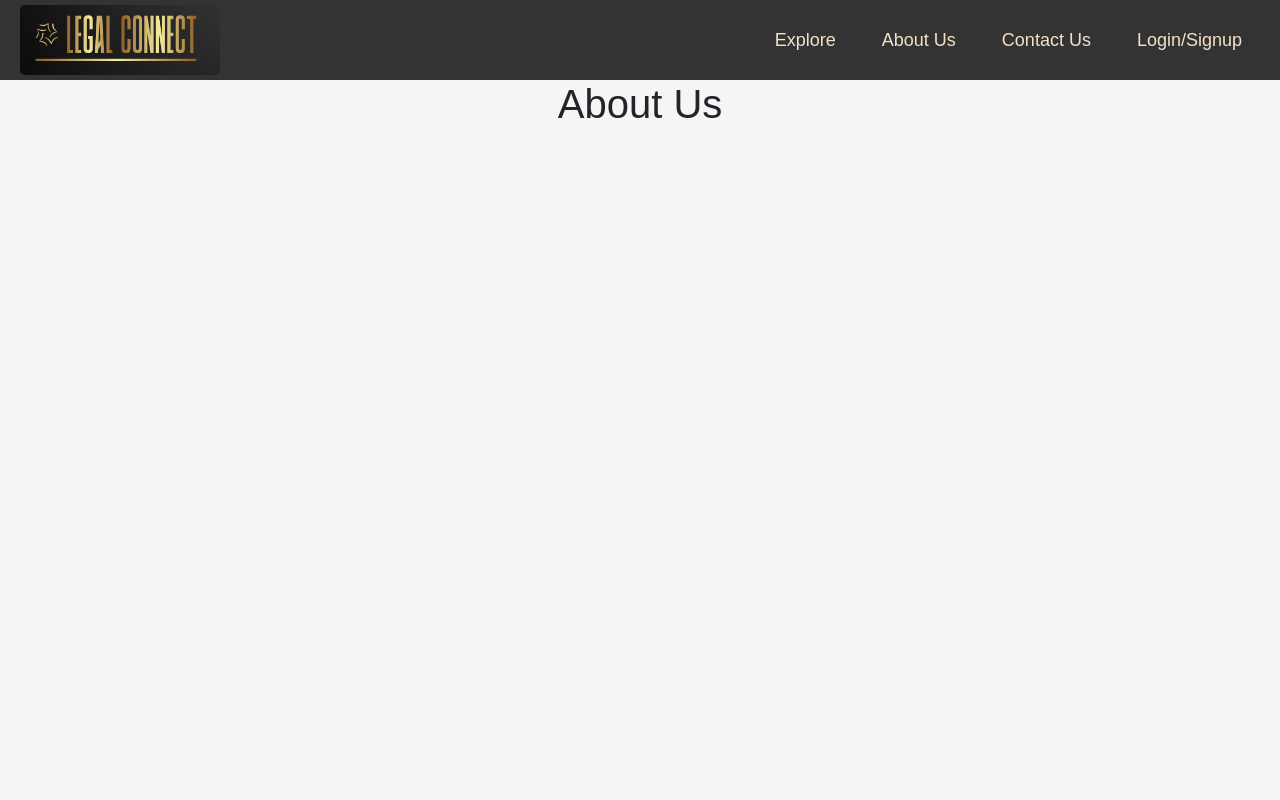
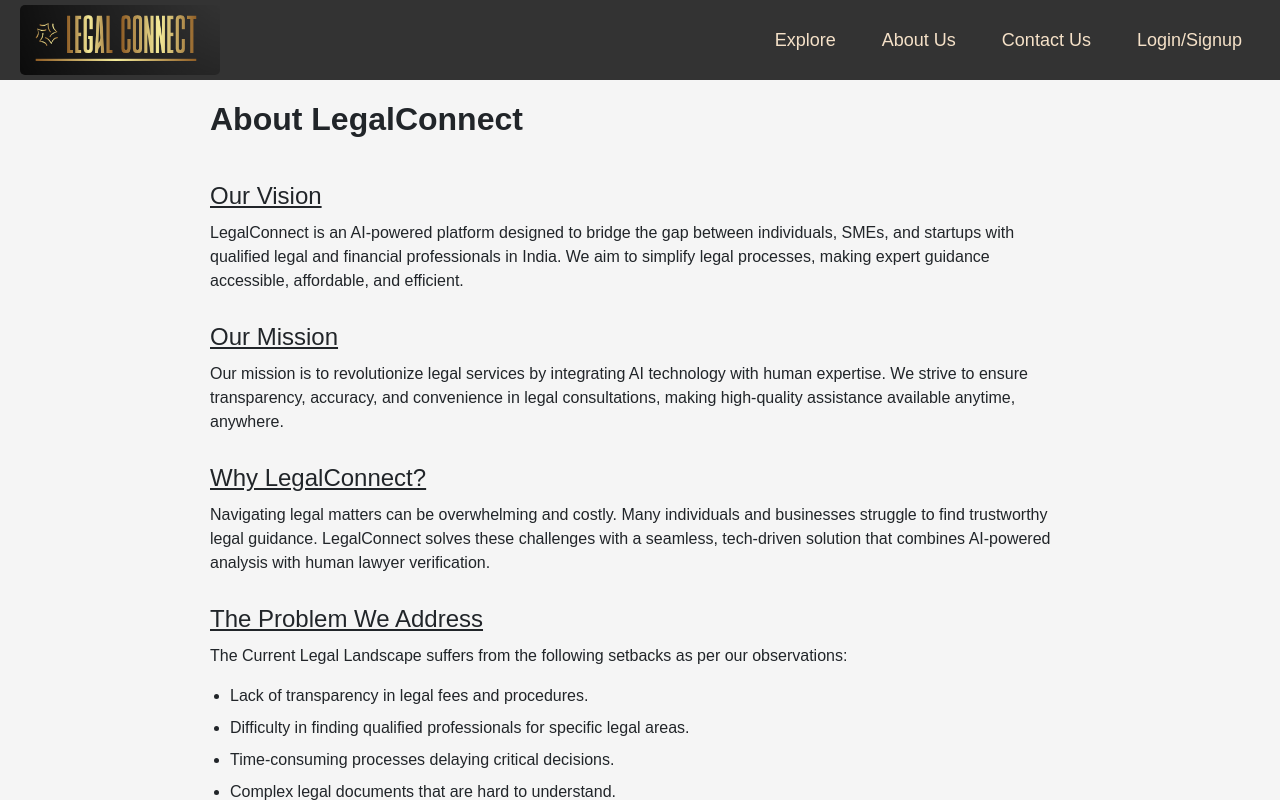
Before and after one commit to MineshShaw/LegalConnect, a React (Create React App) app in the folder legal-connect/client/: page /aboutus in a window 1280 px wide. Built offline with nearby package versions, Linux system fonts and the light colour scheme; no server answers.

Commit message:
content for about us page

```diff
--- a/legal-connect/client/src/Pages/AboutUsPage/AboutUsPage.css
+++ b/legal-connect/client/src/Pages/AboutUsPage/AboutUsPage.css
@@ -0,0 +1,104 @@
+.about-us-page {
+    max-width: 900px;
+    margin: auto;
+    padding: 20px;
+    text-align: left;
+}
+
+.about-section {
+    margin-bottom: 30px;
+}
+
+h1 {
+    font-size: 2rem;
+    margin-bottom: 20px;
+}
+
+h2 {
+    font-size: 1.5rem;
+    margin-bottom: 10px;
+    text-decoration: underline;
+}
+
+ul {
+    padding-left: 20px;
+}
+
+ul li {
+    margin-bottom: 8px;
+}
+
+.testimonial-section {
+    margin-top: 40px;
+}
+
+.testimonial-slider {
+    display: flex;
+    gap: 15px;
+    overflow-x: auto;
+    scroll-behavior: smooth;
+    padding-bottom: 10px;
+}
+
+.testimonial {
+    width: 300px;
+    padding: 16px;
+    border: 1px solid #ddd;
+    border-radius: 8px;
+    box-shadow: 2px 2px 10px rgba(0, 0, 0, 0.1);
+    text-align: center;
+    background: white;
+    flex-shrink: 0;
+}
+
+.testimonial img {
+    width: 80px;
+    height: 80px;
+    border-radius: 50%;
+    object-fit: cover;
+    margin-bottom: 8px;
+}
+
+.testimonial-review {
+    font-style: italic;
+    font-size: 0.9rem;
+    margin-bottom: 6px;
+    word-wrap: break-word;
+    overflow-wrap: break-word;
+    white-space: normal;
+}
+
+.testimonial-name {
+    font-weight: bold;
+    font-size: 1rem;
+}
+
+
+.terms-conditions {
+    text-align: left;
+    margin-top: 40px;
+    padding: 20px;
+    border-top: 1px solid #ddd;
+  }
+
+  .terms-conditions h2 {
+    font-size: 1.5rem;
+    margin-bottom: 10px;
+  }
+
+  .terms-conditions p {
+    font-size: 1rem;
+    color: #555;
+  }
+
+  .terms-link {
+    display: inline-block;
+    font-size: 1rem;
+    color: #007bff;
+    text-decoration: none;
+    margin-top: 10px;
+  }
+
+  .terms-link:hover {
+    text-decoration: underline;
+  }
--- a/legal-connect/client/src/Pages/AboutUsPage/AboutUsPage.js
+++ b/legal-connect/client/src/Pages/AboutUsPage/AboutUsPage.js
@@ -1,9 +1,132 @@
+import React from "react";
+import "./AboutUsPage.css";
+
 const AboutUsPage = () => {
-    return (
-        <div className="AboutUsPage">
-            <h1>About Us</h1>
+  return (
+    <div className="about-us-page">
+      <h1><b>About LegalConnect</b></h1>
+      <br/>
+      <section className="about-section">
+        <h2>Our Vision</h2>
+        <p>
+          LegalConnect is an AI-powered platform designed to bridge the gap between individuals, SMEs, and startups with
+          qualified legal and financial professionals in India. We aim to simplify legal processes, making expert guidance
+          accessible, affordable, and efficient.
+        </p>
+      </section>
+
+      <section className="about-section">
+        <h2>Our Mission</h2>
+        <p>
+          Our mission is to revolutionize legal services by integrating AI technology with human expertise. We strive
+          to ensure transparency, accuracy, and convenience in legal consultations, making high-quality assistance
+          available anytime, anywhere.
+        </p>
+      </section>
+
+      <section className="about-section">
+        <h2>Why LegalConnect?</h2>
+        <p>
+          Navigating legal matters can be overwhelming and costly. Many individuals and businesses struggle to find
+          trustworthy legal guidance. LegalConnect solves these challenges with a seamless, tech-driven solution that
+          combines AI-powered analysis with human lawyer verification.
+        </p>
+      </section>
+
+      <section className="about-section">
+        <h2>The Problem We Address</h2>
+        <p>The Current Legal Landscape suffers from the following setbacks as per our observations:</p>
+        <ul>
+          <li>Lack of transparency in legal fees and procedures.</li>
+          <li>Difficulty in finding qualified professionals for specific legal areas.</li>
+          <li>Time-consuming processes delaying critical decisions.</li>
+          <li>Complex legal documents that are hard to understand.</li>
+        </ul>
+        <h2>Challenges in the Industry</h2>
+        <p>The following are general, industry-wide shortcomings:</p>
+        <ul>
+          <li><strong>Limited Accessibility:</strong> Legal help isn’t always readily available, especially in remote areas.</li>
+          <li><strong>High Costs:</strong> Traditional legal consultations can be expensive.</li>
+          <li><strong>Information Overload:</strong> Differentiating between relevant and outdated legal information is difficult.</li>
+          <li><strong>Trust Issues:</strong> Finding reliable, experienced lawyers is challenging.</li>
+        </ul>
+      </section>
+
+      <section className="about-section">
+        <h2>Our Solution: LegalConnect</h2>
+        <p>LegalConnect addresses these issues through an AI-driven, expert-verified approach:</p>
+        <ul>
+          <li><strong>AI-Powered Legal Document Review:</strong> Quick, accurate analysis of legal documents.</li>
+          <li><strong>Human Lawyer Verification:</strong> AI-generated recommendations are reviewed by experienced lawyers.</li>
+          <li><strong>24/7 Legal Assistance:</strong> Get expert guidance anytime, anywhere.</li>
+          <li><strong>Data-Driven Case Predictions:</strong> AI helps clients make informed legal decisions.</li>
+          <li><strong>Find the Best Lawyer in Your City:</strong> Advanced matching connects users with top-rated professionals.</li>
+          <li><strong>Verified and Trusted Experts:</strong> Every lawyer on LegalConnect is thoroughly vetted.</li>
+        </ul>
+      </section>
+
+      <section className="about-section">
+        <h2>Benefits of LegalConnect</h2>
+        <ul>
+          <li>Fast & Reliable: AI-powered analysis reduces time spent on legal processes.</li>
+          <li>Affordable: Get expert insights without high consultation fees.</li>
+          <li>Trustworthy & Transparent: Verified professionals ensure credibility.</li>
+          <li>Convenient & Accessible: 24/7 support and location-based lawyer recommendations.</li>
+        </ul>
+      </section>
+
+      <section className="about-section">
+        <h2>Join Us in Transforming Legal Services</h2>
+        <p>
+          LegalConnect is committed to making legal assistance smarter, faster, and more accessible. Whether you’re an
+          individual, a startup, or an SME, our platform empowers you with the right legal tools and expert guidance.
+        </p>
+        <p>Start your journey with LegalConnect today!</p>
+      </section>
+
+      <section className="testimonial-section">
+        <h2>Testimonials</h2>
+        <div className="testimonial-slider">
+          <div className="testimonial">
+            <img src="profile1.jpg" alt="Person A" />
+            <p className="testimonial-review">
+              "LegalConnect made it so easy to find a reliable lawyer for my business!"
+            </p>
+            <p className="testimonial-name">Person A</p>
+          </div>
+          <div className="testimonial">
+            <img src="profile2.jpg" alt="Person B" />
+            <p className="testimonial-review">
+              "Highly professional CA services, simplified tax filing for me."
+            </p>
+            <p className="testimonial-name">Person B</p>
+          </div>
+          <div className="testimonial">
+            <img src="profile3.jpg" alt="Person C" />
+            <p className="testimonial-review">
+              "The platform is so easy to use and gives me legal advice instantly!"
+            </p>
+            <p className="testimonial-name">Person C</p>
+          </div>
+          <div className="testimonial">
+            <img src="profile4.jpg" alt="Person D" />
+            <p className="testimonial-review">
+              "The best legal service platform I’ve used. Ultimate help!"
+            </p>
+            <p className="testimonial-name">Person D</p>
+          </div>
         </div>
-     );
-}
+      </section>
+      <br/>
+      <section className="terms-conditions">
+        <h2>Terms & Conditions</h2>
+        <p>Please read our terms and conditions carefully before using our services. If there are further queries, please write to us or reach out online.</p>
+        <a href="/docs/terms.pdf" target="_blank" rel="noopener noreferrer" className="terms-link">
+          View Terms & Conditions (PDF)
+        </a>
+      </section>
+    </div>
+  );
+};
 
 export default AboutUsPage;
```
